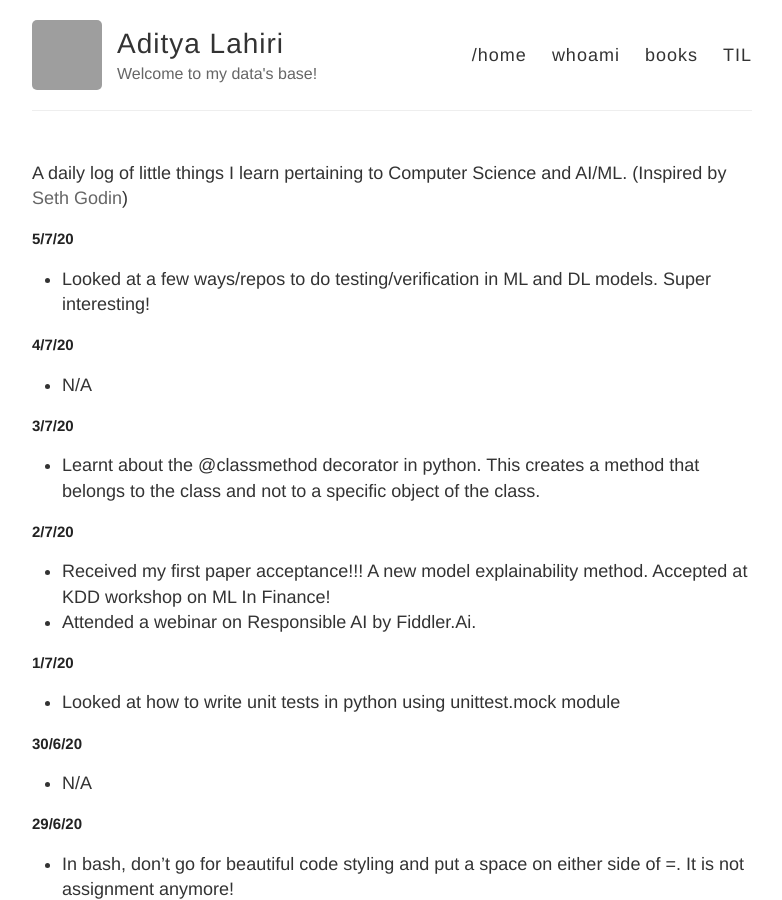
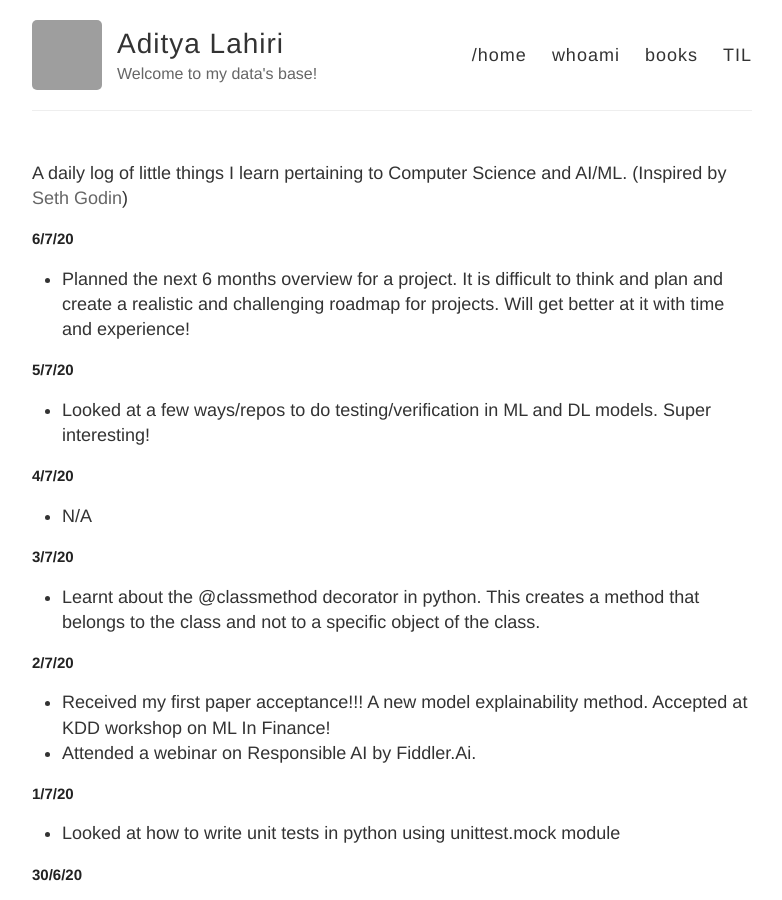
Before and after one commit to adityalahiri/adityalahiri.github.io, a Jekyll site: the page built from TIL.md, in a window 1280 px wide and 900 px high. Shown: the whole window, without its empty margins (248-1030 px from the left). Built offline with Jekyll 4.4.1, drawn with Linux system fonts in a browser that asks for light colours; our own code applies the rules of GitHub Pages for plain Markdown files; grey boxes are pictures that could not be loaded.

Commit message:
Update for 6/7

```diff
--- a/TIL.md
+++ b/TIL.md
@@ -1,5 +1,9 @@
 A daily log of little things I learn pertaining to Computer Science and AI/ML.
 (Inspired by [Seth Godin](https://seths.blog/))
+
+## 6/7/20
+
+* Planned the next 6 months overview for a project. It is difficult to think and plan and create a realistic and challenging roadmap for projects. Will get better at it with time and experience!
 
 ## 5/7/20
 
```
